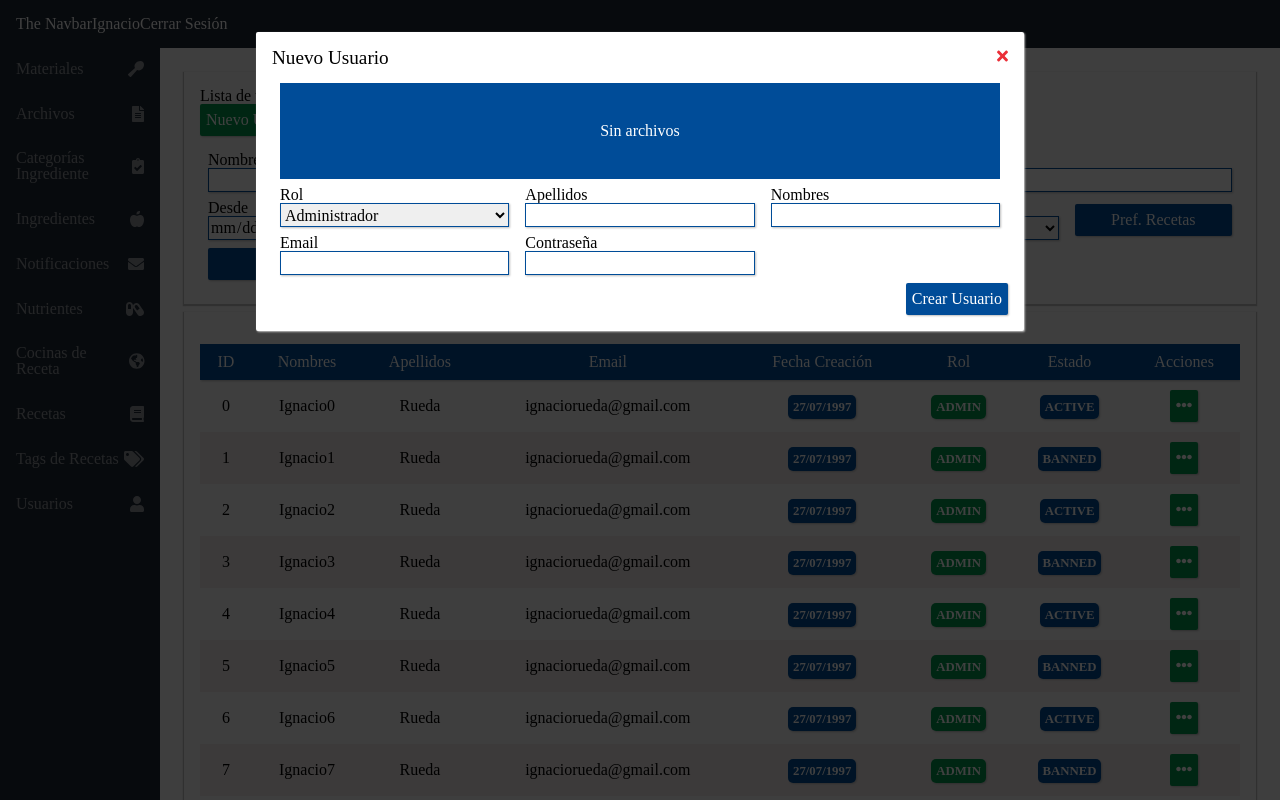
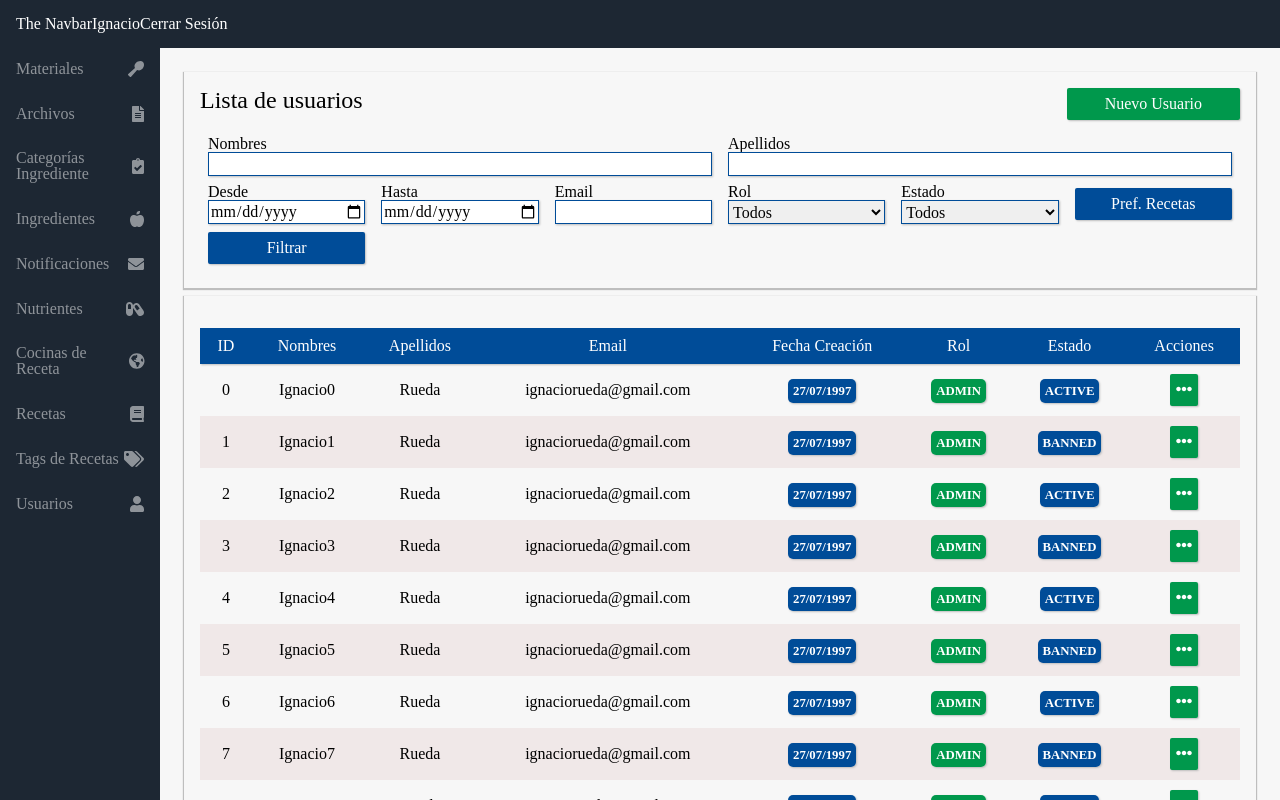
Before and after one commit to Jibaru/cooking-app-admin, a Vue app: page /usuarios in a window 1280 px wide. Shown: the top 800 px of the page. Built offline with nearby package versions, Linux system fonts and the light colour scheme; a web font is replaced by a local one.

Commit message:
Added logic

```diff
--- a/src/views/home/views/UsersView.vue
+++ b/src/views/home/views/UsersView.vue
@@ -1,16 +1,31 @@
 <template>
   <base-card>
     <template #header>
-      <h1>Lista de usuarios</h1>
-      <base-button type="button" color="success">Nuevo Usuario</base-button>
+      <div class="row">
+        <div class="col-12 col-sm-12 col-md-8 col-lg-10">
+          <h1>Lista de usuarios</h1>
+        </div>
+        <base-button
+          type="button"
+          color="success"
+          @click="toggleCreateUserModal"
+          class="col-12 col-sm-12 col-md-4 col-lg-2"
+        >
+          Nuevo Usuario
+        </base-button>
+      </div>
     </template>
-    <users-filter />
+    <users-filter @filter="searchUsers" />
   </base-card>
   <base-card>
     <users-table />
   </base-card>
-  <base-modal title="Nuevo Usuario" :open="true">
-    <create-user-form />
+  <base-modal
+    title="Nuevo Usuario"
+    :open="isCreateUserModalOpen"
+    @close="toggleCreateUserModal"
+  >
+    <create-user-form @submit-create="closeModalAndCreateUser" />
   </base-modal>
 </template>
 <script>
@@ -24,10 +39,34 @@ export default {
     UsersTable,
     CreateUserForm,
   },
+  data() {
+    return {
+      isCreateUserModalOpen: false,
+    };
+  },
+  methods: {
+    toggleCreateUserModal() {
+      this.isCreateUserModalOpen = !this.isCreateUserModalOpen;
+    },
+    searchUsers(filters) {
+      // TODO: Search Users
+      console.log(filters);
+    },
+    closeModalAndCreateUser(userData) {
+      this.toggleCreateUserModal();
+      // TODO: Create User
+      console.log(userData);
+    },
+  },
 };
 </script>
 <style lang="scss" scoped>
 @include form-group;
 @include responsive-grid;
 @include layout;
+
+h1 {
+  font-size: 1.5rem;
+  font-weight: 300;
+}
 </style>
```
